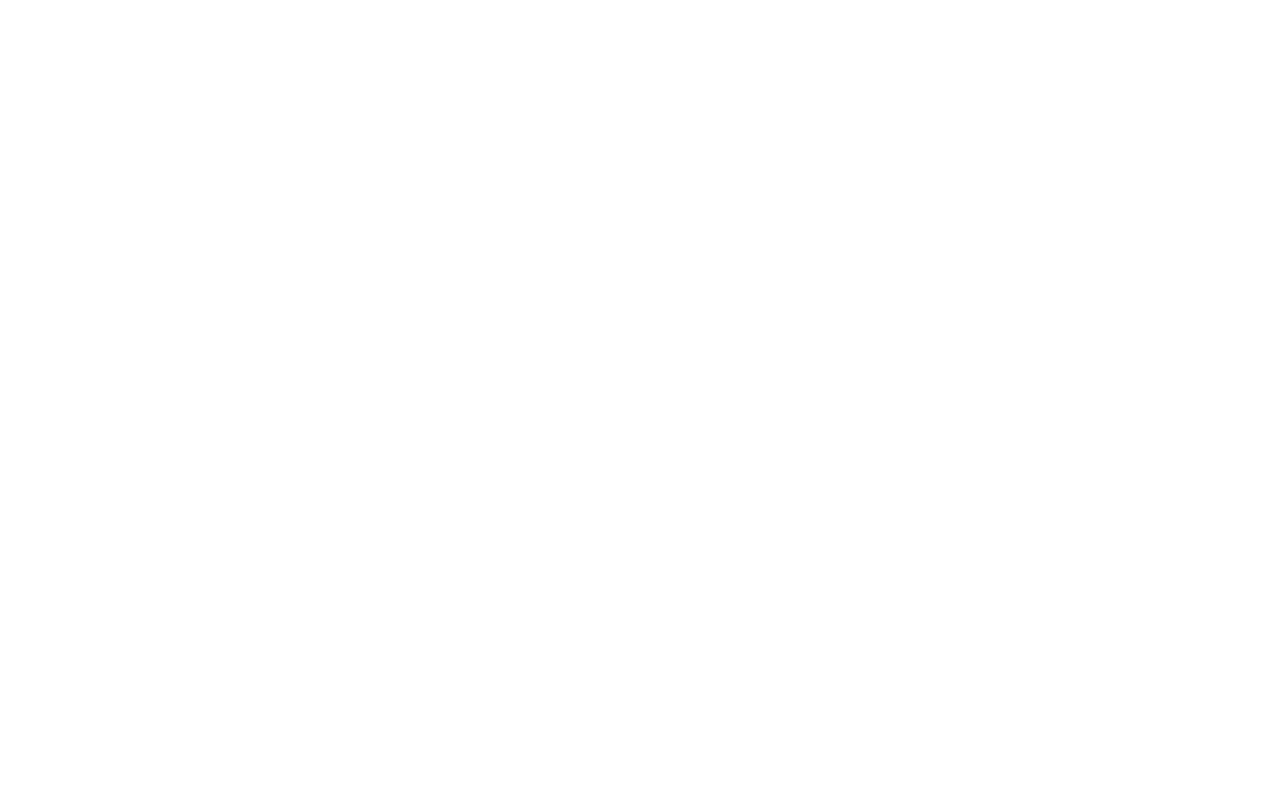
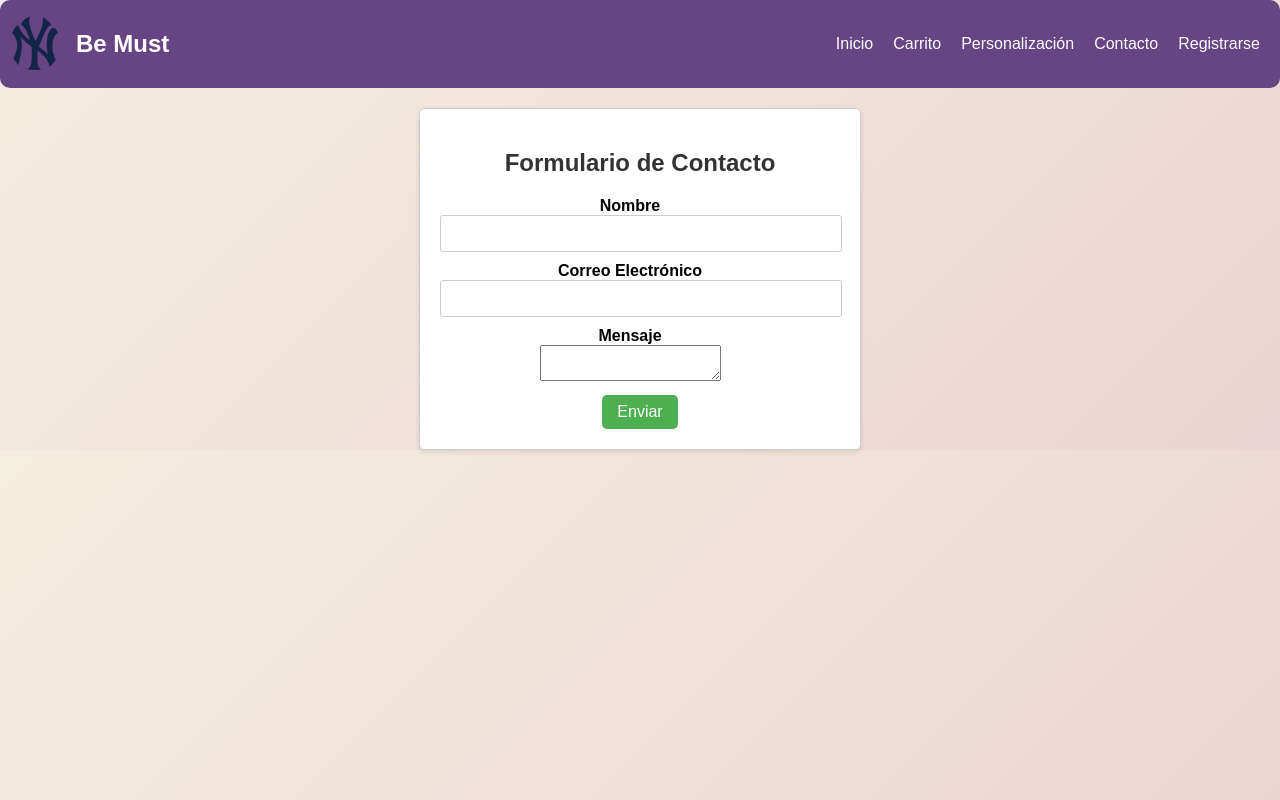
Before and after one commit to etec-integration-project/etec-pi-2024-frontend-Romanchu, a React (Create React App) app: page /contacto in a window 1280 px wide. Before the commit this address had no page. Built offline with nearby package versions, Linux system fonts and the light colour scheme.

Commit message:
un formulario

```diff
--- a/src/App.jsx
+++ b/src/App.jsx
@@ -2,7 +2,7 @@
 import Header from './components/header/header.jsx';
 import Body from './components/body/body.jsx';
 import Registro from './components/register/registro';
-import Login from './components/login/login';
+import Contacto from './components/contacto/Contacto.jsx';
 import Carrito from './components/carrito/carrito';
 import Footer from './components/footer/footer';
 import Personalizacion from './components/personalizacion/Personalizacion';
@@ -35,11 +35,11 @@
             }
           />
           <Route
-            path='/login'
+            path='/contacto'
             element={
             <>
               <Header />
-              <Login />
+              <Contacto />
             </>
             }
           />
--- a/src/components/login/login.css
+++ b/src/components/contacto/Contacto.css
@@ -1,4 +1,4 @@
-.login-container {
+.contacto-container {
     max-width: 400px;
     margin: 0 auto;
     padding: 20px;
--- /dev/null
+++ b/src/components/contacto/Contacto.jsx
@@ -0,0 +1,72 @@
+import React, { useState } from 'react';
+import axios from 'axios';
+import './Contacto.css';
+
+function Contacto() {
+  const [nombre, setNombre] = useState('');
+  const [email, setEmail] = useState('');
+  const [mensaje, setMensaje] = useState('');
+  const [respuesta, setRespuesta] = useState('');
+
+  const handleSubmit = async (e) => {
+    e.preventDefault();
+
+    try {
+      const response = await axios.post('http://localhost:5000/api/contacto', {
+        nombre,
+        email,
+        mensaje,
+      });
+
+      if (response.data.success) {
+        setRespuesta('Gracias por tu mensaje, te responderemos pronto.');
+      } else {
+        setRespuesta('Hubo un problema al enviar tu mensaje.');
+      }
+    } catch (error) {
+      console.error('Error al enviar mensaje:', error);
+      setRespuesta('Error al conectar con el servidor.');
+    }
+  };
+
+  return (
+    <div className="contacto-container">
+      <h2>Formulario de Contacto</h2>
+      <form onSubmit={handleSubmit}>
+        <div className="campo">
+          <label htmlFor="nombre">Nombre</label>
+          <input
+            type="text"
+            id="nombre"
+            value={nombre}
+            onChange={(e) => setNombre(e.target.value)}
+            required
+          />
+        </div>
+        <div className="campo">
+          <label htmlFor="email">Correo Electrónico</label>
+          <input
+            type="email"
+            id="email"
+            value={email}
+            onChange={(e) => setEmail(e.target.value)}
+            required
+          />
+        </div>
+        <div className="campo">
+          <label htmlFor="mensaje">Mensaje</label>
+          <textarea
+            id="mensaje"
+            value={mensaje}
+            onChange={(e) => setMensaje(e.target.value)}
+            required
+          />
+        </div>
+        <button className="boton" type="submit">Enviar</button>
+      </form>
+      {respuesta && <div className="respuesta">{respuesta}</div>}
+    </div>
+  );
+}
+
+export default Contacto;
--- a/src/components/header/header.jsx
+++ b/src/components/header/header.jsx
@@ -17,7 +17,7 @@
                     <li class="item"><Link to="/" class="link">Inicio</Link> </li>
                     <li class="item"><Link to="/carrito" class="link">Carrito</Link></li>
                     <li class="item"><Link to="/personalizacion" class="link">Personalización</Link></li>
-                    <li class="item"><Link to="/login" class="link">Iniciar Sesión</Link></li>
+                    <li class="item"><Link to="/contacto" class="link">Contacto</Link></li>
                     <li class="item"><Link to="/registro" class="link">Registrarse</Link></li>
                 </ul>
             </div>
--- a/src/components/login/login.jsx
+++ /dev/null
@@ -1,61 +0,0 @@
-import React, { useState } from 'react';
-import axios from 'axios';
-import './login.css';
-
-function Login() {
-  const [email, setEmail] = useState('');
-  const [password, setPassword] = useState('');
-  const [mensaje, setMensaje] = useState('');
-
-  const handleLogin = async (e) => {
-    e.preventDefault();
-
-    try {
-      const response = await axios.post('http://localhost:5000/api/usuarios/login', {
-        email,
-        password,
-      });
-
-      if (response.data.success) {
-        setMensaje(response.data.mensaje);
-      } else {
-        setMensaje('Credenciales incorrectas');
-      }
-    } catch (error) {
-      console.error('Error al iniciar sesión:', error);
-      setMensaje('Error al conectar con el servidor');
-    }
-  };
-
-  return (
-    <div className="login-container">
-      <h2>Iniciar Sesión</h2>
-      <form onSubmit={handleLogin}>
-        <div className="campo">
-          <label htmlFor="email">Correo Electrónico</label>
-          <input
-            type="email"
-            id="email"
-            value={email}
-            onChange={(e) => setEmail(e.target.value)}
-            required
-          />
-        </div>
-        <div className="campo">
-          <label htmlFor="password">Contraseña</label>
-          <input
-            type="password"
-            id="password"
-            value={password}
-            onChange={(e) => setPassword(e.target.value)}
-            required
-          />
-        </div>
-        <button className="boton3" type="submit">Iniciar Sesión</button>
-      </form>
-      {mensaje && <div className="mensaje">{mensaje}</div>}
-    </div>
-  );
-}
-
-export default Login;
```
